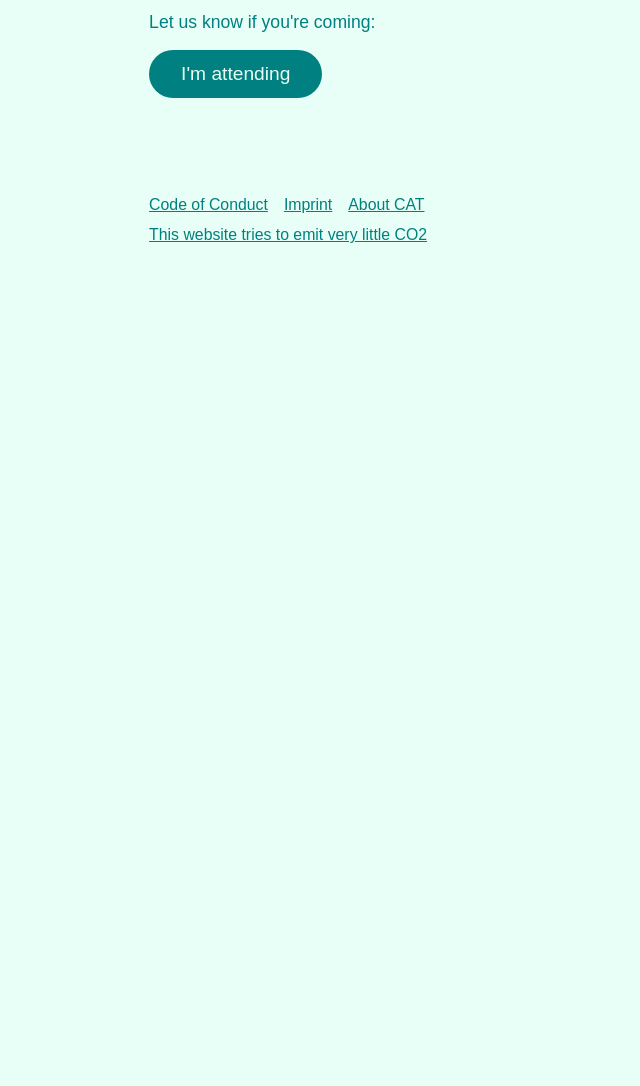
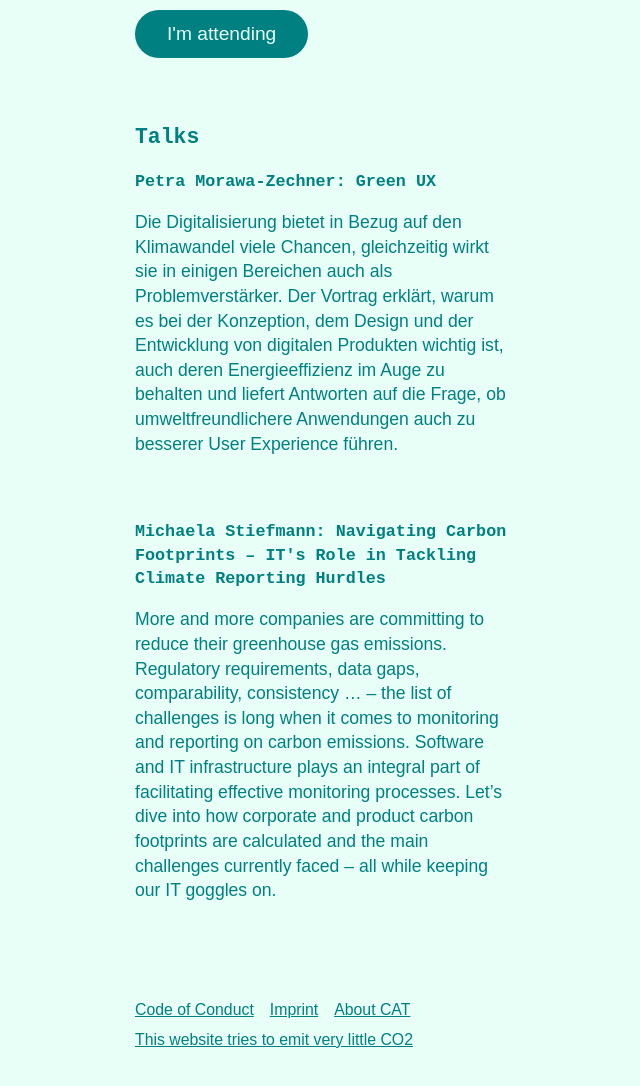
Before and after one commit to Ansimorph/catmeetup, a website: page index.html in a window 1280 px wide. Shown: the part 640-1726 px from the top of the page, without its empty margins (305-945 px from the left). Before the commit the page ends 942 px from the top, so only its background shows below. Drawn offline with Linux system fonts and the light colour scheme.

Commit message:
Add talks

```diff
--- a/index.html
+++ b/index.html
@@ -48,8 +48,10 @@
         line-height: 1.4;
       }
 
-      h1 {
-        max-width: 20ch;
+      h1,
+      h2,
+      h3 {
+        max-width: 25rem;
         font-family: monospace;
         font-weight: bolder;
       }
@@ -135,10 +137,38 @@
 
       <p>Let us know if you're coming:</p>
 
-      <p>
+      <p class="spacer">
         <button class="attendance-button" id="attendanceButton">
           I'm attending
         </button>
+      </p>
+
+      <h2>Talks</h2>
+
+      <h3>Petra Morawa-Zechner: Green UX</h3>
+      <p class="spacer">
+        Die Digitalisierung bietet in Bezug auf den Klimawandel viele Chancen,
+        gleichzeitig wirkt sie in einigen Bereichen auch als Problemverstärker.
+        Der Vortrag erklärt, warum es bei der Konzeption, dem Design und der
+        Entwicklung von digitalen Produkten wichtig ist, auch deren
+        Energieeffizienz im Auge zu behalten und liefert Antworten auf die
+        Frage, ob umweltfreundlichere Anwendungen auch zu besserer User
+        Experience führen.
+      </p>
+
+      <h3>
+        Michaela Stiefmann: Navigating Carbon Footprints – IT's Role in Tackling
+        Climate Reporting Hurdles
+      </h3>
+      <p>
+        More and more companies are committing to reduce their greenhouse gas
+        emissions. Regulatory requirements, data gaps, comparability,
+        consistency … – the list of challenges is long when it comes to
+        monitoring and reporting on carbon emissions. Software and IT
+        infrastructure plays an integral part of facilitating effective
+        monitoring processes. Let’s dive into how corporate and product carbon
+        footprints are calculated and the main challenges currently faced – all
+        while keeping our IT goggles on.
       </p>
     </main>
 
```
